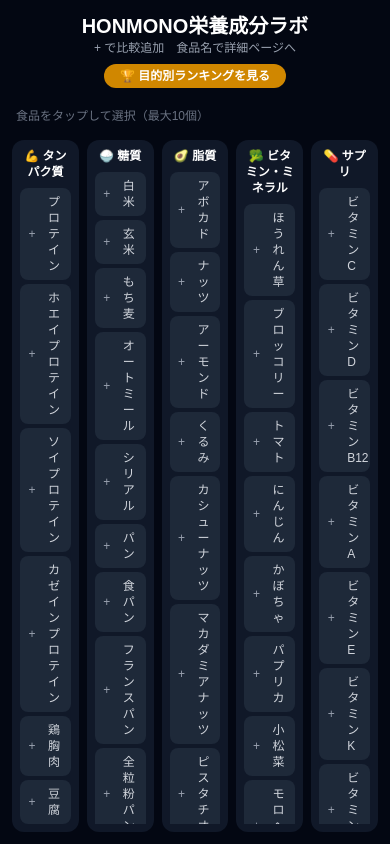
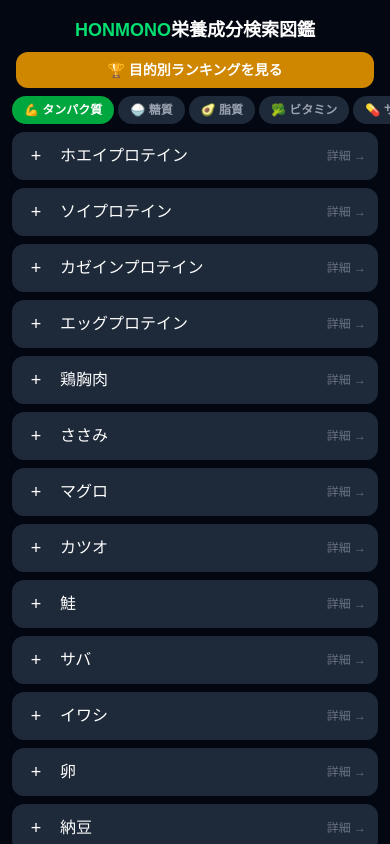
Before and after one commit to t-code0/eiyoseibun-labo, a Next.js app: page / in a window 390 px wide. Built offline with nearby package versions, Linux system fonts and the light colour scheme.

Commit message:
mobile-friendly layout

```diff
--- a/src/app/page.tsx
+++ b/src/app/page.tsx
@@ -1,119 +1,125 @@
 'use client'
-import { useState } from 'react'
+import { useState, useCallback } from 'react'
 import { useRouter } from 'next/navigation'
-
-const APP_TITLE = 'HONMONO栄養成分ラボ'
 
 const CATEGORIES = [
   {
     label: 'タンパク質', emoji: '💪',
-    queries: ['プロテイン','ホエイプロテイン','ソイプロテイン','カゼインプロテイン','鶏胸肉','豆腐','卵','ツナ缶','サーモン','マグロ','納豆','枝豆','ギリシャヨーグルト','カッテージチーズ','牛肉','豚肉','鶏もも肉','ささみ','エビ','イカ','タコ','アジ','サバ','イワシ','鮭','チキンジャーキー','プロテインバー','ゆで卵','スキムミルク','豆乳','テンペ','セイタン','チーズ','ヨーグルト','モッツァレラ','プロセスチーズ','しらす','ちりめん','あさり','牡蠣','ホタテ','タラ','カレイ','ブリ','カツオ','ひき肉','ローストビーフ','ハム','ターキー','レンズ豆'],
+    queries: ['ホエイプロテイン','ソイプロテイン','カゼインプロテイン','エッグプロテイン','鶏胸肉','ささみ','マグロ','カツオ','鮭','サバ','イワシ','卵','納豆','豆腐','枝豆','ギリシャヨーグルト','牛肉','豚肉','鶏もも肉','エビ','ホタテ','牡蠣','あさり','タラ','ブリ','ツナ缶','豆乳','チーズ','ヨーグルト','しらす','レンズ豆'],
   },
   {
     label: '糖質', emoji: '🍚',
-    queries: ['白米','玄米','もち麦','オートミール','シリアル','パン','食パン','フランスパン','全粒粉パン','ライ麦パン','パスタ','全粒粉パスタ','そば','うどん','ラーメン','そうめん','ビーフン','フォー','クスクス','キヌア','さつまいも','じゃがいも','里芋','山芋','とうもろこし','バナナ','りんご','ぶどう','マンゴー','パイナップル','みかん','いちご','スイカ','メロン','桃','あんこ','餅','おせんべい','クラッカー','グラノーラ','コーンフレーク','ミューズリー','ポレンタ','タピオカ','アマランサス','スペルト小麦','ファッロ','チアシード','フラックスシード','ひよこ豆'],
+    queries: ['白米','玄米','もち麦','オートミール','さつまいも','じゃがいも','バナナ','りんご','そば','パスタ','全粒粉パスタ','ひよこ豆','キヌア','チアシード','グラノーラ','食パン','全粒粉パン','みかん','いちご','ぶどう','マンゴー','桃','メロン','里芋','山芋','とうもろこし'],
   },
   {
     label: '脂質', emoji: '🥑',
-    queries: ['アボカド','ナッツ','アーモンド','くるみ','カシューナッツ','マカダミアナッツ','ピスタチオ','ピーナッツ','ヘーゼルナッツ','ペカンナッツ','オリーブオイル','ごま油','亜麻仁油','えごま油','ココナッツオイル','MCTオイル','バター','ギー','クリームチーズ','生クリーム','サーモン','マグロ','イワシ','サバ','アジ','チーズ','ゴーダチーズ','ブリーチーズ','カマンベール','パルメザン','ダークチョコレート','ごま','亜麻仁','かぼちゃの種','ひまわりの種','チアシード','ショートニング','ラード','牛脂','鴨肉','うなぎ','たらこ','いくら','うに','あん肝','ピーナッツバター','アーモンドバター','タヒニ','ヌテラ','ごまペースト'],
+    queries: ['アボカド','アーモンド','くるみ','カシューナッツ','マカダミアナッツ','ピスタチオ','ピーナッツ','ダークチョコレート','かぼちゃの種','ひまわりの種','ごま','サーモン','イワシ','サバ','ピーナッツバター','アーモンドバター','クリームチーズ','パルメザン','ゴーダチーズ'],
   },
   {
-    label: 'ビタミン・ミネラル', emoji: '🥦',
-    queries: ['ほうれん草','ブロッコリー','トマト','にんじん','かぼちゃ','パプリカ','小松菜','モロヘイヤ','春菊','水菜','みかん','レモン','キウイ','いちご','アセロラ','ブルーベリー','ラズベリー','クランベリー','ざくろ','グレープフルーツ','しいたけ','まいたけ','えのき','しめじ','なめこ','わかめ','昆布','ひじき','のり','めかぶ','にんにく','しょうが','ターメリック','シナモン','黒ごま','あまに','クコの実','なつめ','ドライアプリコット','プルーン','アーモンド','かぼちゃの種','ひまわりの種','松の実','栗','レバー','牡蠣','しじみ','あさり','うなぎ'],
+    label: 'ビタミン', emoji: '🥦',
+    queries: ['ほうれん草','ブロッコリー','パプリカ','小松菜','モロヘイヤ','水菜','春菊','アセロラ','キウイ','レモン','いちご','ブルーベリー','かぼちゃ','にんじん','トマト','しいたけ','まいたけ','えのき','しめじ','わかめ','ひじき','のり','鶏レバー','しじみ','にんにく'],
   },
   {
     label: 'サプリ', emoji: '💊',
-    queries: ['ビタミンC','ビタミンD','ビタミンB12','ビタミンA','ビタミンE','ビタミンK','ビタミンB1','ビタミンB2','ビタミンB6','葉酸','ビオチン','ナイアシン','パントテン酸','コリン','イノシトール','マグネシウム','カルシウム','亜鉛','鉄分','カリウム','セレン','クロム','ヨウ素','マンガン','銅','オメガ3','DHA','EPA','フィッシュオイル','クリルオイル','プロバイオティクス','乳酸菌','ビフィズス菌','酪酸菌','ラクトフェリン','コラーゲン','グルコサミン','コンドロイチン','ヒアルロン酸','MSM','CoQ10','αリポ酸','NAD','レスベラトロール','NMN','クレアチン','BCAA','グルタミン','アルギニン','シトルリン'],
+    queries: ['ビタミンC','ビタミンD','ビタミンB12','ビタミンA','ビタミンE','ビタミンK','ビタミンB1','葉酸','マグネシウム','カルシウム','亜鉛','鉄分','オメガ3','DHA','EPA','クレアチン','BCAA','EAA','グルタミン','コラーゲン','乳酸菌','ビフィズス菌','CoQ10','NMN','イヌリン'],
   },
 ]
 
 export default function Home() {
   const router = useRouter()
+  const [activeTab, setActiveTab] = useState(0)
   const [selected, setSelected] = useState<string[]>([])
 
-  const toggle = (q: string) => {
-    if (selected.includes(q)) {
-      setSelected(selected.filter(s => s !== q))
-    } else {
-      if (selected.length >= 10) return alert('最大10個まで選択できます')
-      setSelected([...selected, q])
-    }
-  }
+  const toggle = useCallback((q: string) => {
+    setSelected(prev => {
+      if (prev.includes(q)) return prev.filter(s => s !== q)
+      if (prev.length >= 10) { alert('最大10個まで選択できます'); return prev }
+      return [...prev, q]
+    })
+  }, [])
 
-  const goToCompare = () => {
-    router.push(`/compare?items=${selected.map(encodeURIComponent).join(',')}`)
-  }
+  const cat = CATEGORIES[activeTab]
 
   return (
     <div className="h-screen flex flex-col bg-gray-950 text-white overflow-hidden">
-      {/* ヘッダー */}
-      <div className="py-3 text-center shrink-0">
-        <h1 className="text-xl font-bold">{APP_TITLE}</h1>
-        <p className="text-gray-400 text-xs">+ で比較追加　食品名で詳細ページへ</p>
+      <div className="px-4 pt-4 pb-2 shrink-0">
+        <h1 className="text-lg font-bold text-center">
+          <span className="text-green-400">HONMONO</span>栄養成分検索図鑑
+        </h1>
         <button
           onClick={() => router.push('/ranking')}
-          className="mt-2 bg-yellow-600 hover:bg-yellow-500 px-4 py-1 rounded-full text-xs font-bold"
+          className="w-full mt-2 bg-yellow-600 hover:bg-yellow-500 py-2 rounded-xl text-sm font-bold"
         >
           🏆 目的別ランキングを見る
         </button>
       </div>
 
-      {/* 選択バー */}
-      <div className="px-4 mb-2 shrink-0 flex items-center gap-3 flex-wrap min-h-8">
-        {selected.length === 0 && (
-          <span className="text-xs text-gray-500">食品をタップして選択（最大10個）</span>
-        )}
+      <div className="flex gap-1 px-3 pb-2 shrink-0 overflow-x-auto">
+        {CATEGORIES.map((c, i) => (
+          <button
+            key={c.label}
+            onClick={() => setActiveTab(i)}
+            className={`shrink-0 px-3 py-1.5 rounded-full text-xs font-bold transition-colors ${
+              activeTab === i ? 'bg-green-600 text-white' : 'bg-gray-800 text-gray-400'
+            }`}
+          >
+            {c.emoji} {c.label}
+          </button>
+        ))}
+      </div>
+
+      {selected.length > 0 && (
+        <div className="px-3 pb-2 shrink-0">
+          <div className="flex items-center gap-2 bg-gray-900 rounded-xl px-3 py-2">
+            <div className="flex-1 flex flex-wrap gap-1">
               {selected.map(q => (
-          <span key={q} className="bg-green-800 text-xs px-2 py-1 rounded-full flex items-center gap-1">
+                <span key={q} className="bg-green-800 text-xs px-2 py-0.5 rounded-full flex items-center gap-1">
                   {q}
-            <button onClick={() => toggle(q)} className="text-green-300 ml-1">✕</button>
+                  <button onClick={() => toggle(q)} className="text-green-300">✕</button>
                 </span>
               ))}
+            </div>
             {selected.length >= 2 && (
               <button
-            onClick={goToCompare}
-            className="bg-green-600 hover:bg-green-500 px-4 py-1 rounded-lg text-sm font-bold ml-auto"
+                onClick={() => router.push(`/compare?items=${selected.map(encodeURIComponent).join(',')}`)}
+                className="shrink-0 bg-green-600 px-3 py-1 rounded-lg text-xs font-bold"
               >
-            📊 {selected.length}個を比較
+                比較
               </button>
             )}
           </div>
+        </div>
+      )}
 
-      {/* カテゴリ列 */}
-      <div className="flex flex-1 gap-2 px-3 pb-3 overflow-hidden">
-        {CATEGORIES.map(cat => (
-          <div key={cat.label} className="flex flex-col bg-gray-900 rounded-xl p-2 flex-1 overflow-hidden">
-            <p className="text-center font-bold text-xs mb-2 shrink-0">
-              {cat.emoji} {cat.label}
-            </p>
-            <div className="overflow-y-auto flex flex-col gap-1 flex-1">
+      <div className="flex-1 overflow-y-auto px-3 pb-4">
+        <div className="flex flex-col gap-2">
           {cat.queries.map(q => {
             const isSelected = selected.includes(q)
             return (
-                  <div key={q} className={`rounded-lg text-xs transition-colors shrink-0 ${
-                    isSelected ? 'bg-green-700' : 'bg-gray-800 hover:bg-gray-700'
-                  }`}>
-                    <div className="flex items-center">
+              <div
+                key={q}
+                className={`flex items-center rounded-xl overflow-hidden ${
+                  isSelected ? 'bg-green-800' : 'bg-gray-800'
+                }`}
+              >
                 <button
                   onClick={() => toggle(q)}
-                        className="w-6 flex items-center justify-center text-gray-400 hover:text-white shrink-0 py-1.5"
+                  className="w-12 h-12 flex items-center justify-center shrink-0 text-lg"
                 >
                   {isSelected ? '✓' : '+'}
                 </button>
                 <button
                   onClick={() => router.push(`/food/${encodeURIComponent(q)}`)}
-                        className="flex-1 text-left px-1 py-1.5 text-gray-300"
+                  className="flex-1 text-left py-3 pr-4 font-medium"
                 >
                   {q}
                 </button>
-                    </div>
+                <span className="text-gray-500 text-xs pr-3">詳細 →</span>
               </div>
             )
           })}
         </div>
       </div>
-        ))}
-      </div>
     </div>
   )
 }
```
Lines whose indentation alone changed are shown as unchanged.
